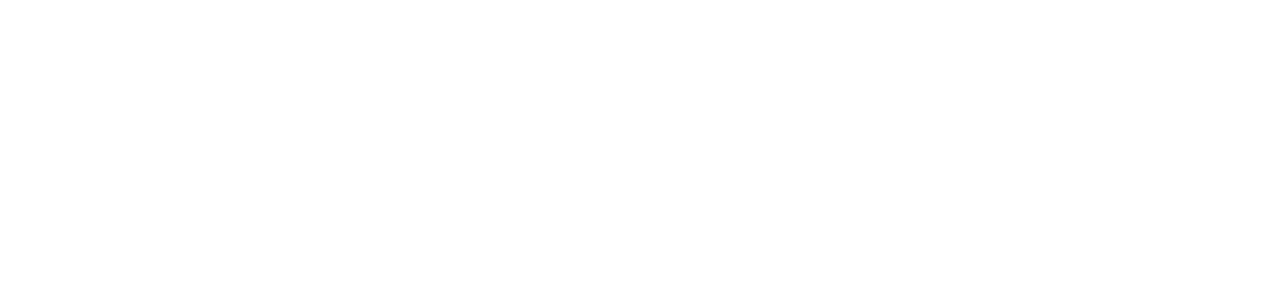
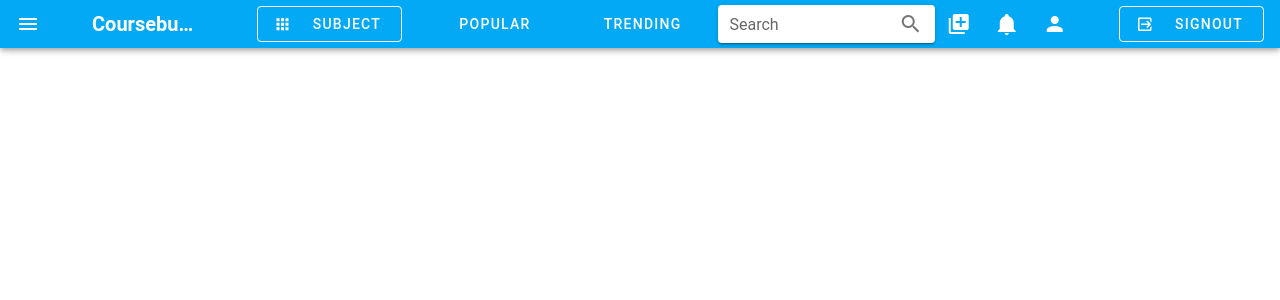
Before and after one commit to songhenglay/coursebucket-frontend, a Vue app: page / in a window 1280 px wide. Shown: the top 300 px of the page. Built offline with nearby package versions, Linux system fonts and the light colour scheme.

Commit message:
added font and navbar

```diff
--- a/package.json
+++ b/package.json
@@ -23,7 +23,7 @@
     "babel-eslint": "^10.0.3",
     "eslint": "^6.7.2",
     "eslint-plugin-vue": "^6.1.2",
-    "sass": "^1.25.0",
+    "sass": "^1.26.2",
     "sass-loader": "^8.0.2",
     "vue-cli-plugin-vuetify": "~2.0.5",
     "vue-template-compiler": "^2.6.11",
--- a/public/index.html
+++ b/public/index.html
@@ -1,17 +1,27 @@
 <!DOCTYPE html>
 <html lang="en">
   <head>
-    <meta charset="utf-8">
-    <meta http-equiv="X-UA-Compatible" content="IE=edge">
-    <meta name="viewport" content="width=device-width,initial-scale=1.0">
-    <link rel="icon" href="<%= BASE_URL %>favicon.ico">
+    <meta charset="utf-8" />
+    <meta http-equiv="X-UA-Compatible" content="IE=edge" />
+    <meta name="viewport" content="width=device-width,initial-scale=1.0" />
+    <link rel="icon" href="<%= BASE_URL %>favicon.ico" />
     <title><%= htmlWebpackPlugin.options.title %></title>
-    <link rel="stylesheet" href="https://fonts.googleapis.com/css?family=Roboto:100,300,400,500,700,900">
-    <link rel="stylesheet" href="https://cdn.jsdelivr.net/npm/@mdi/font@latest/css/materialdesignicons.min.css">
+    <link
+      href="https://fonts.googleapis.com/css?family=Montserrat&display=swap"
+      rel="stylesheet"
+    />
+    <link
+      rel="stylesheet"
+      href="https://cdn.jsdelivr.net/npm/@mdi/font@latest/css/materialdesignicons.min.css"
+    />
   </head>
   <body>
     <noscript>
-      <strong>We're sorry but <%= htmlWebpackPlugin.options.title %> doesn't work properly without JavaScript enabled. Please enable it to continue.</strong>
+      <strong
+        >We're sorry but <%= htmlWebpackPlugin.options.title %> doesn't work
+        properly without JavaScript enabled. Please enable it to
+        continue.</strong
+      >
     </noscript>
     <div id="app"></div>
     <!-- built files will be auto injected -->
--- a/src/App.vue
+++ b/src/App.vue
@@ -1,15 +1,17 @@
 <template>
-  <v-app> </v-app>
+  <v-app>
+    <Navbar />
+  </v-app>
 </template>
 
 <script>
-// import MainThumbnail from "./layouts/MainThumbnail";
+import Navbar from "./layouts/Navbar";
 
 export default {
   name: "App",
 
   components: {
-    // MainThumbnail
+    Navbar
   },
 
   data: () => ({
--- /dev/null
+++ b/src/layouts/Navbar.vue
@@ -0,0 +1,53 @@
+<template>
+  <div>
+    <v-app-bar color="primary" dense dark>
+      <v-app-bar-nav-icon></v-app-bar-nav-icon>
+
+      <v-toolbar-title class="font-weight-bold ml-5 mr-10"
+        >Coursebucket.</v-toolbar-title
+      >
+
+      <v-btn outlined class="mx-5 px-5">
+        <v-icon left class="mr-5">mdi-apps</v-icon>
+        Subject
+      </v-btn>
+      <v-btn text class="mx-5">
+        Popular
+      </v-btn>
+      <v-btn text class="mx-5">
+        Trending
+      </v-btn>
+      <v-spacer></v-spacer>
+      <v-text-field
+        light
+        append-icon="mdi-magnify"
+        v-model="searchText"
+        solo
+        dense
+        label="Search"
+        hide-details
+        single-line
+      ></v-text-field>
+      <v-spacer></v-spacer>
+      <v-btn icon>
+        <v-icon>mdi-plus-box-multiple</v-icon>
+      </v-btn>
+      <v-btn icon>
+        <v-icon>mdi-bell</v-icon>
+      </v-btn>
+      <v-btn icon class="mr-10">
+        <v-icon>mdi-account</v-icon>
+      </v-btn>
+      <v-btn outlined class="px-5">
+        <v-icon left class="mr-5">mdi-logout-variant</v-icon>
+        Signout
+      </v-btn>
+    </v-app-bar>
+  </div>
+</template>
+
+<script>
+export default {};
+</script>
+
+<style></style>
--- a/src/plugins/vuetify.js
+++ b/src/plugins/vuetify.js
@@ -1,7 +1,20 @@
-import Vue from 'vue';
-import Vuetify from 'vuetify/lib';
+import Vue from "vue";
+import Vuetify from "vuetify/lib";
 
 Vue.use(Vuetify);
 
 export default new Vuetify({
+  theme: {
+    themes: {
+      light: {
+        primary: "#03a9f4",
+        secondary: "#2196f3",
+        accent: "#607d8b",
+        error: "#f44336",
+        warning: "#ffc107",
+        info: "#cddc39",
+        success: "#4caf50"
+      }
+    }
+  }
 });
--- /dev/null
+++ b/src/styles/variables.scss
@@ -0,0 +1 @@
+$body-font-family: "Montserrat", sans-serif;
```
